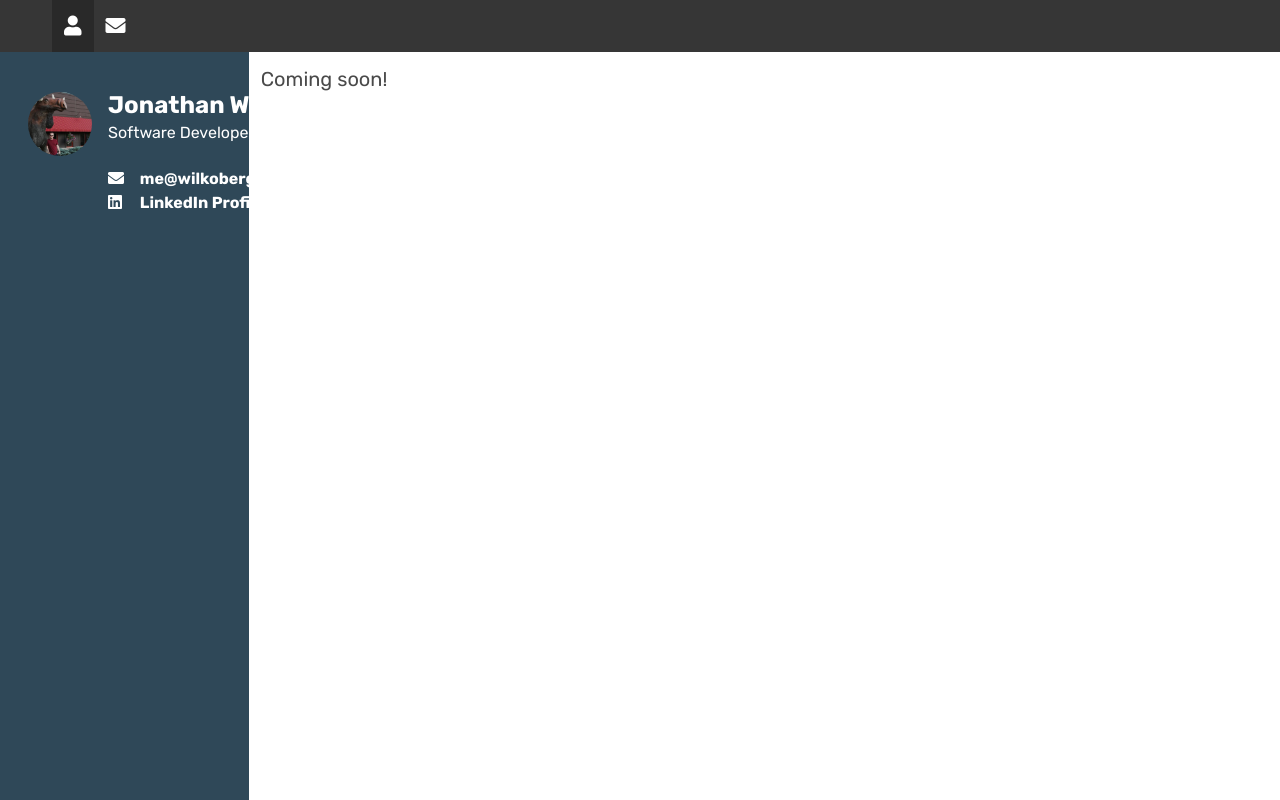
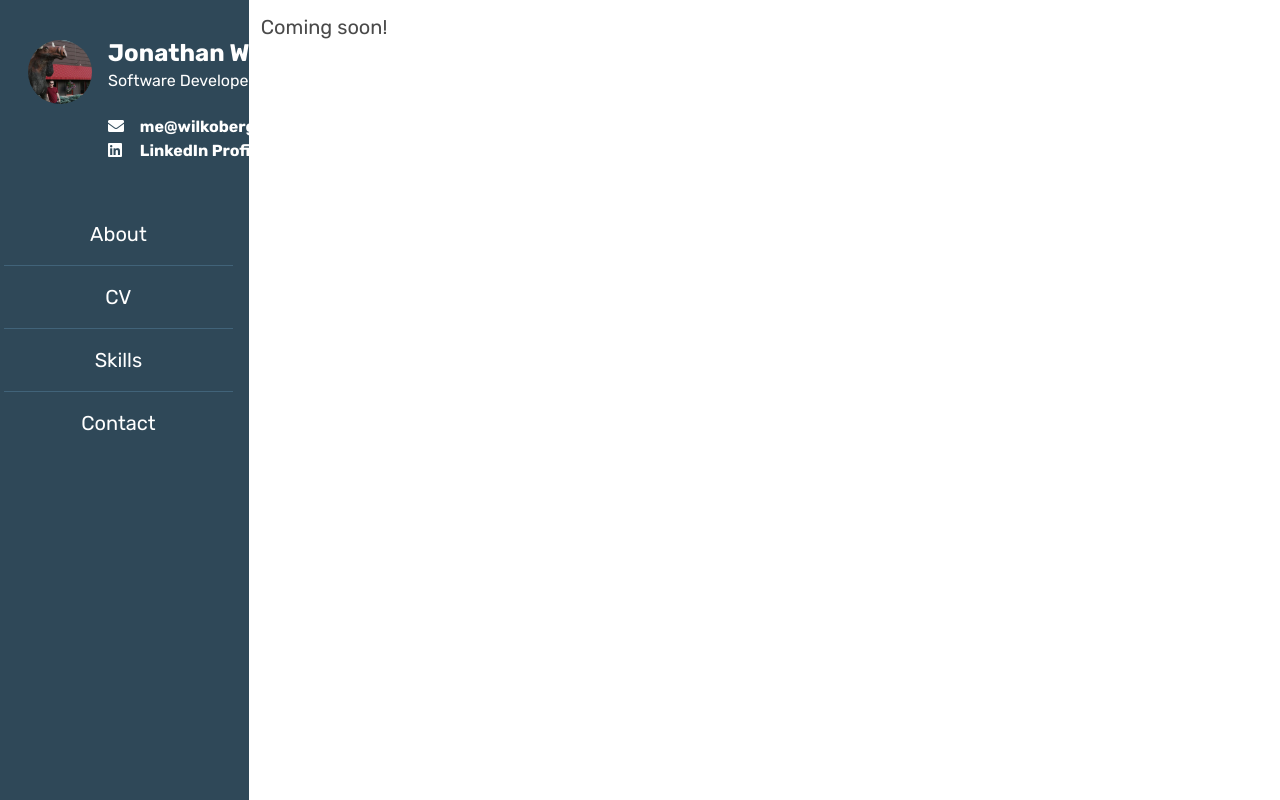
Before and after one commit to jwilkinson87/wilkoberg.uk, a Vue app: page / in a window 1280 px wide. Built offline with nearby package versions, Linux system fonts and the light colour scheme.

Commit message:
Scaffolding of website

```diff
--- a/src/App.vue
+++ b/src/App.vue
@@ -1,6 +1,5 @@
 <template>
   <div id="app">
-    <site-header />
 
     <div
       id="site-content"
@@ -17,13 +16,11 @@
 </template>
 
 <script>
-import SiteHeader from './components/layout/Header'
 import Sidebar from './components/layout/Sidebar'
 
 export default {
   name: "App",
   components: {
-    SiteHeader,
     Sidebar
   }
 }
--- a/src/assets/scss/layout/_core.scss
+++ b/src/assets/scss/layout/_core.scss
@@ -62,3 +62,19 @@ html {
     }
   }
 }
+
+.sidebar-navigation {
+  margin-top: 1rem;
+
+  .main-navigation > .navigation-item {
+    display: block;
+    padding-top: 1rem;
+    padding-bottom: 1rem;
+    color: white;
+    text-align: center;
+
+    &:not(:last-child) {
+      border-bottom: 1px solid lighten($color3, 10%);
+    }
+  }
+}
--- /dev/null
+++ b/src/components/layout/MainNav.vue
@@ -0,0 +1,8 @@
+<template functional>
+    <nav class="main-navigation" role="navigation">
+        <a href="#" class="navigation-item">About</a>
+        <a href="#" class="navigation-item">CV</a>
+        <a href="#" class="navigation-item">Skills</a>
+        <a href="#" class="navigation-item">Contact</a>
+    </nav>
+</template>
--- a/src/components/layout/Sidebar.vue
+++ b/src/components/layout/Sidebar.vue
@@ -1,4 +1,4 @@
-<template functional>
+<template>
   <div class="column sidebar is-one-fifth">
     <div class="sidebar-header">
       <div class="card">
@@ -27,12 +27,19 @@
         </div>
       </div>
     </div>
+    <div class="sidebar-navigation">
+      <main-nav></main-nav>
+    </div>
   </div>
 </template>
 
 <script lang="js">
 
-export default {
+  import MainNav from './MainNav'
 
-}
+  export default {
+      components: {
+        MainNav
+      }
+  }
 </script>
--- a/src/components/layout/header/NavigationMenu.vue
+++ b/src/components/layout/header/NavigationMenu.vue
@@ -1,6 +1,6 @@
 <template>
   <div id="site-header-navigation" class="navbar-menu site-header-navigation">
-    <div class="navbar-start">
+    <div class="navbar-end">
       <router-link
         v-for="(link, index) in links"
         :to="link.path"
```
